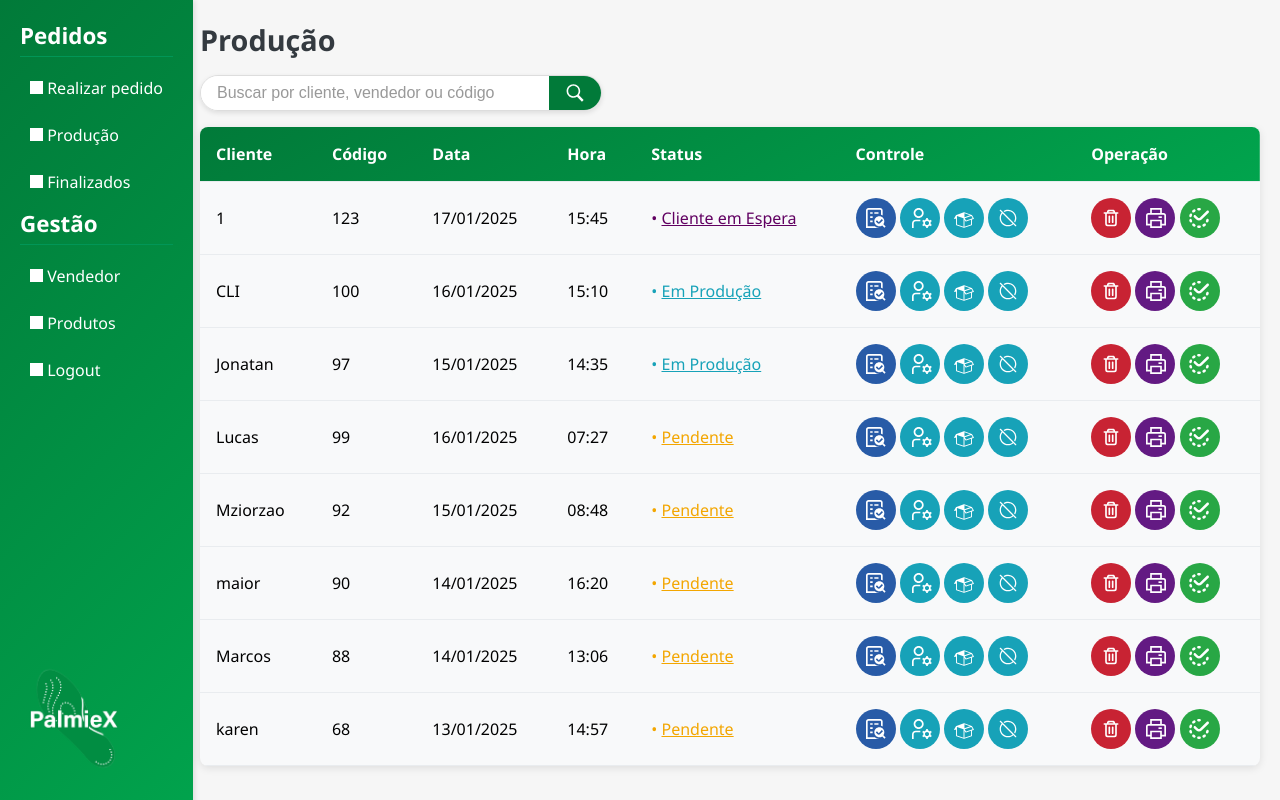
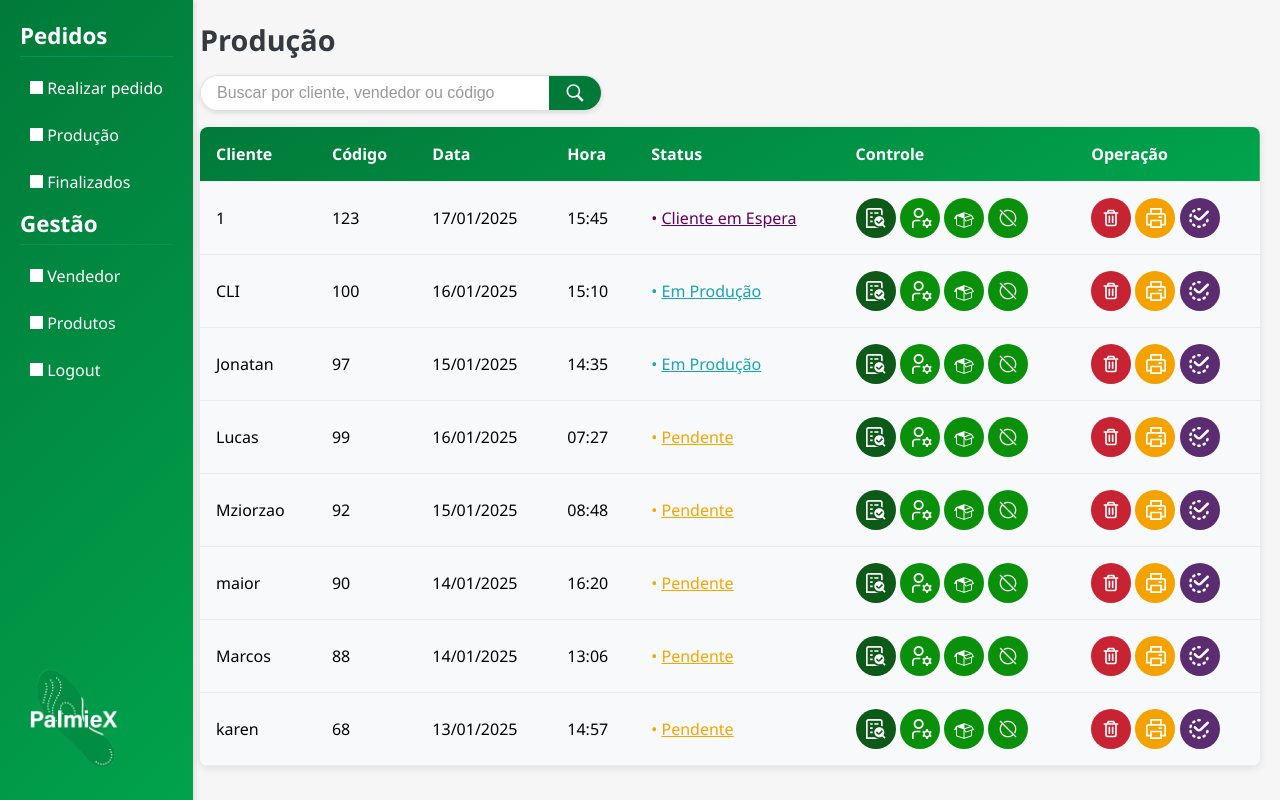
Before and after one commit to RubsNeto/PalmieX, a Django app: page /producao/ in a window 1280 px wide. Run offline with Django 5.2, Linux system fonts and the light colour scheme; a user stored in the database is signed in; data comes from the database, SQL or seed files in the repository; grey boxes are pictures that could not be loaded.

Commit message:
coloração da aba de produção

```diff
--- a/pedidos/views.py
+++ b/pedidos/views.py
@@ -224,7 +224,6 @@ def realizar_pedido(request):
         return JsonResponse({'erro': 'JSON inválido.'}, status=400)
     except Exception as e:
         return JsonResponse({'erro': f'Ocorreu um erro: {str(e)}'}, status=500)
-
 
 @require_POST
 @login_required
--- a/static/css/producao/producao.css
+++ b/static/css/producao/producao.css
@@ -215,27 +215,27 @@
 
 /* Botão de visualizar detalhes */
 .ver-detalhes {
-  background-color: #285ba7; /* Verde claro */
+  background-color: #0d5917; /* Verde claro */
   color: white;
 }
 
 .ver-detalhes:hover {
-  background-color: #214b8a; /* Verde mais escuro */
+  background-color: #218a28; /* Verde mais escuro */
 }
 
 /* Botão de alterar status */
 .alterar-status {
-  background-color: #17a2b8; /* Amarelo esverdeado */
+  background-color: #0a900a; /* Amarelo esverdeado */
   color: white;
 }
 
 .alterar-status:hover {
-  background-color: #15889a; /* Amarelo esverdeado mais escuro */
+  background-color: #159a24; /* Amarelo esverdeado mais escuro */
 }
 
 /* Botão de imprimir pedido */
 .imprimir-pedido {
-  background-color: #631a83; /* Roxo escuro */
+  background-color: #f3a200; /* Roxo escuro */
   color: white;
 }
 
@@ -255,7 +255,7 @@
 
 /* Botão de finalização */
 .fim {
-  background-color: #28a745; /* Verde escuro */
+  background-color: #5b2c6f; /* Verde escuro */
   color: white;
 }
 
```
